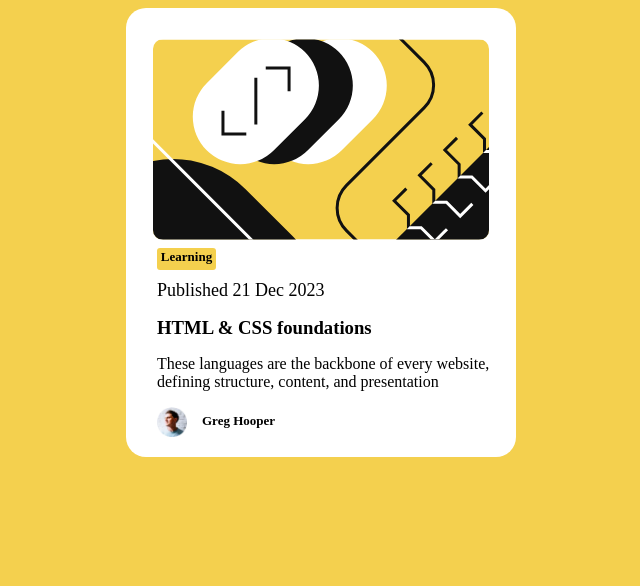
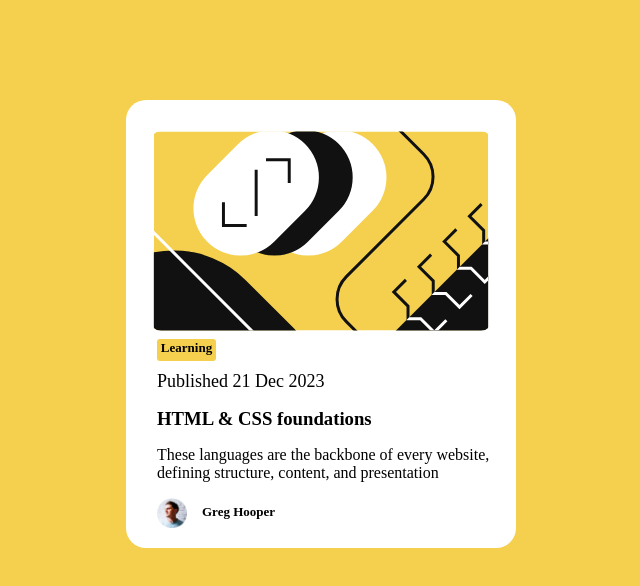
Before and after one commit to bjvisayo/blog, a plain HTML site: page blog.html in a window 1280 px wide. Shown: the whole page, without its empty margins (319-959 px from the left). Drawn offline with Linux system fonts and the light colour scheme.

```diff
--- a/blog.css
+++ b/blog.css
@@ -1,6 +1,6 @@
 body {
     background-color: hsl(47, 88%, 63%);
-
+    margin: 100px 0 0 0;
 
 }
 
@@ -19,6 +19,11 @@
     align-items: center;
     justify-content: center;
     margin-top: 31px;
+}
+.image>img {
+    align-items: center;
+    height: 200px;
+    width: 340px;
 }
 
 img {
```
